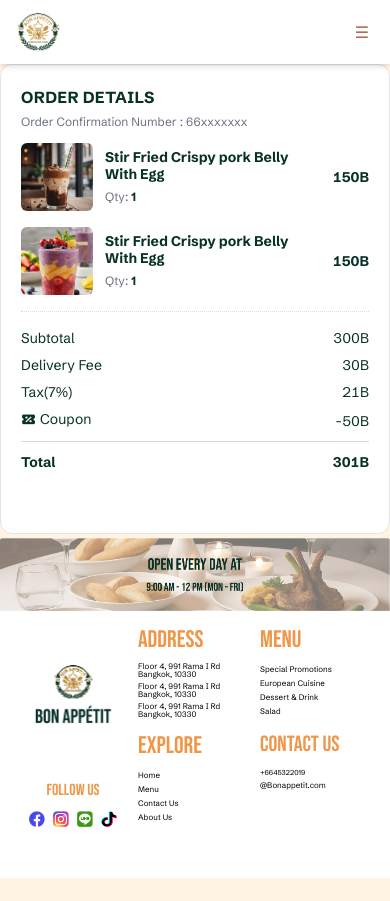
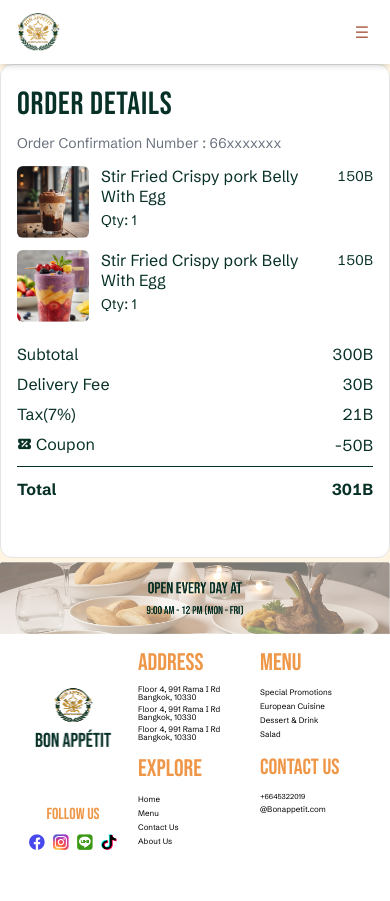
Before and after one commit to OrionLynn19/restaurant-bon-appetit, a Next.js app: page /deliverydetail in a window 390 px wide. Before the commit the page ends 878 px from the top, so only its background shows below. Built offline with nearby package versions, Linux system fonts and the light colour scheme.

Commit message:
feat:orderDetails-added mobile layout

```diff
--- a/src/app/menu/page.tsx
+++ b/src/app/menu/page.tsx
@@ -1,5 +1,5 @@
 "use client";
-import MenuPageSlider from "../slider-menu-page";
+import MenuPageSlider from "@/components/slider-menu-page";
 import CartButton from "@/components/CartButton";
 import DiscoverOurMenu from "@/components/DiscoverOurMenu";
 
--- a/src/components/Order&DeliveryCard/OrderAndDeliveryCard.tsx
+++ b/src/components/Order&DeliveryCard/OrderAndDeliveryCard.tsx
@@ -6,9 +6,15 @@ import OrderDetails from "../OrderDetails";
 export default function OrderAndDeliveryCard() {
   return (
     <div className="rounded-xl border border-[#E4E4E4] bg-white">
-      <div className="grid grid-cols-1 md:grid-cols-2">
+      <div className="relative grid grid-cols-1 md:grid-cols-2">
+        {/* Left Section */}
         <OrderDetails />
-        <div className="p-5 md:p-6 lg:p-7"> {/* replace with your DeliveryDetails */}
+
+        {/* Middle Dotted Line (desktop only) */}
+        <div className="hidden md:block absolute top-0 bottom-0 left-1/2 w-px border-l border-dashed border-[#DADADA]" />
+
+        {/* Right Section */}
+        <div className="p-5 md:p-6 lg:p-7">
           {/* DeliveryDetails goes here */}
         </div>
       </div>
--- a/src/components/OrderDetails.tsx
+++ b/src/components/OrderDetails.tsx
@@ -52,59 +52,61 @@ export default function OrderDetails() {
   const total = subtotal + deliveryFee + tax - coupon;
 
   return (
-    <section
-      className="
-        md:border-r md:border-dashed md:border-[#DADADA]
-        p-5 md:p-6 lg:p-7
-        text-[#073027] font-['Schibsted_Grotesk']
-      "
-    >
-      <h3 className="text-[16px] font-extrabold tracking-wide uppercase">Order Details</h3>
-      <p className="mt-1 text-[12px] text-[#6B7280]">Order Confirmation Number : 66xxxxxxx</p>
+    <section className="p-4 md:p-6 lg:p-7 text-[#073027] font-['Schibsted_Grotesk']">
+      <h3 className="text-[32px] md:text-[40px] font-['Bebas_Neue'] tracking-wide uppercase">
+        Order Details
+      </h3>
+      <p className="mt-1 text-[14px] md:text-[20px] text-[#6B7280]">
+        Order Confirmation Number : 66xxxxxxx
+      </p>
 
-      <div className="mt-3 space-y-4">
+      <div className="mt-3 mb-5 space-y-3 md:space-y-5">
         {items.map((it) => (
-          <div key={it.id} className="grid grid-cols-[72px_1fr_auto] items-center gap-3">
-            <div className="relative h-[68px] w-[72px] overflow-hidden rounded-md">
-              <Image src={it.image} alt={it.name} fill className="object-cover" sizes="72px" />
+          <div
+            key={it.id}
+            className="grid grid-cols-[72px_1fr_auto] items-start gap-3 md:grid-cols-[180px_1fr_auto] md:gap-6"
+          >
+            <div className="relative h-[72px] w-[72px] md:h-[180px] md:w-[180px] overflow-hidden rounded-md">
+              <Image
+                src={it.image}
+                alt={it.name}
+                fill
+                sizes="(min-width: 768px) 180px, 72px"
+                className="object-cover"
+              />
             </div>
+
             <div className="min-w-0">
-              <p className="text-[14px] font-semibold leading-tight">{it.name}</p>
-              <p className="mt-1 text-[12px] text-[#6B7280]">
-                Qty: <span className="font-semibold text-[#073027]">{it.qty}</span>
+              <p className="text-[16px] leading-tight md:text-[24px] text-wrap">
+                {it.name}
+              </p>
+              <p className="mt-1 md:mt-5 text-[14px] md:text-[24px]">
+                Qty: <span className="text-[#073027]">{it.qty}</span>
               </p>
             </div>
-            <div className="pl-2 text-[14px] font-semibold tabular-nums">{it.price}B</div>
+
+            <div className="pl-2 text-[14px] md:text-[24px] tabular-nums">
+              {it.price}B
+            </div>
           </div>
         ))}
       </div>
 
-      <div className="my-4 h-px w-full border-t border-dotted border-[#D9D9D9]" />
-
-      <div className="space-y-1.5 text-[14px]">
+      <div className="space-y-1.5 text-[16px] md:text-[20px]">
         <Row label="Subtotal" value={`${subtotal}B`} />
         <Row label="Delivery Fee" value={`${deliveryFee}B`} />
         <Row label="Tax(7%)" value={`${tax}B`} />
         <Row
           label={
             <span className="inline-flex items-center gap-1">
-              <Image
-                src="/images/mdi_coupon.png"
-                width={15}
-                height={15}
-                alt="coupon icon"
-              />
+              <Image src="/images/mdi_coupon.png" width={15} height={15} alt="coupon icon" />
               Coupon
             </span>
           }
           value={`-${coupon}B`}
         />
-        <div className="mt-2 h-px w-full border-t border-[#D9D9D9]" />
-        <Row
-          label={<span className="font-extrabold">Total</span>}
-          value={<span className="font-extrabold">{total}B</span>}
-          className="pt-1"
-        />
+        <div className="mt-2 h-px w-full border-t border-[#073027]" />
+        <Row label={<span className="font-semibold">Total</span>} value={<span className="font-semibold">{total}B</span>} className="pt-1" />
       </div>
     </section>
   );
```
